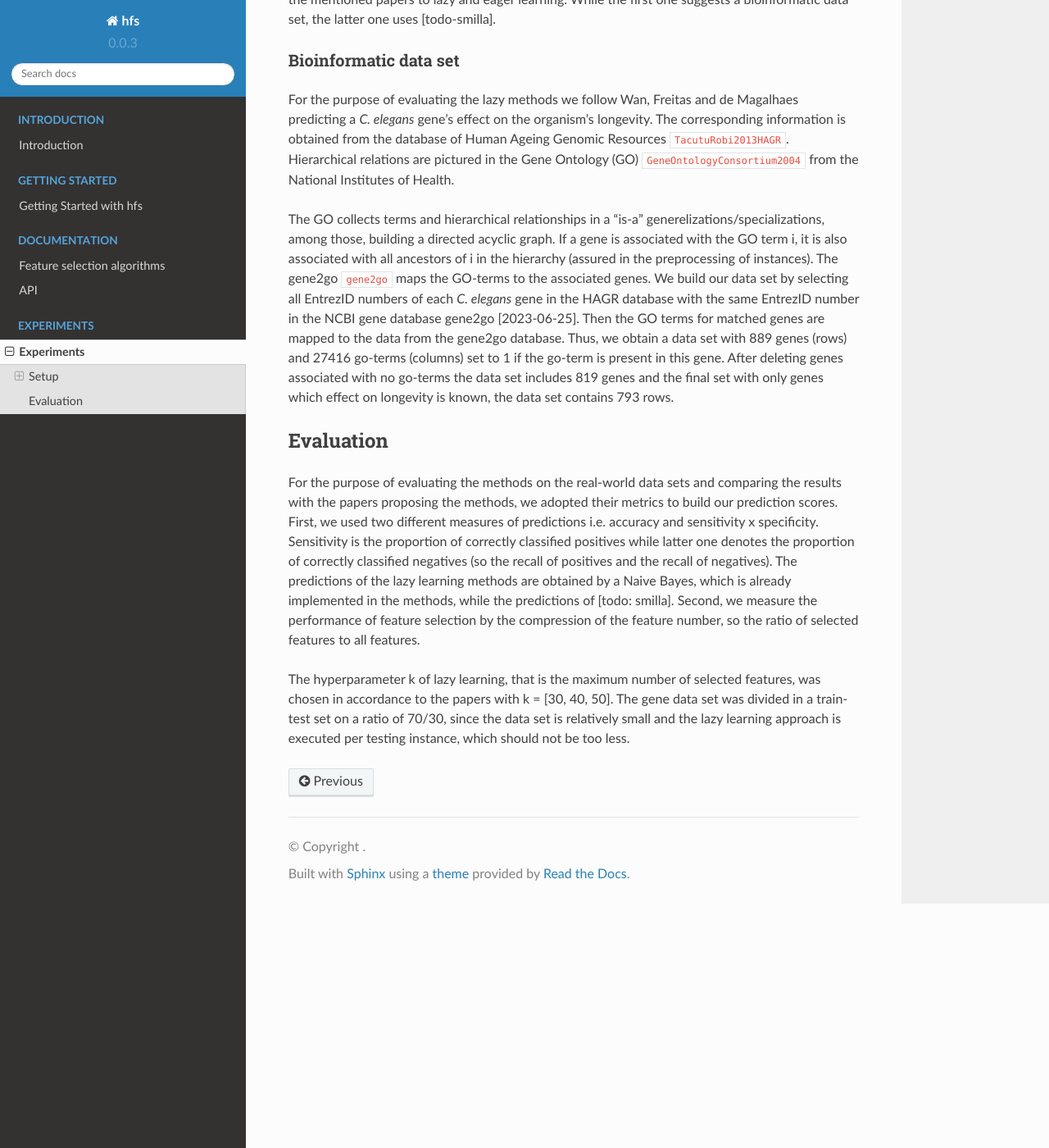
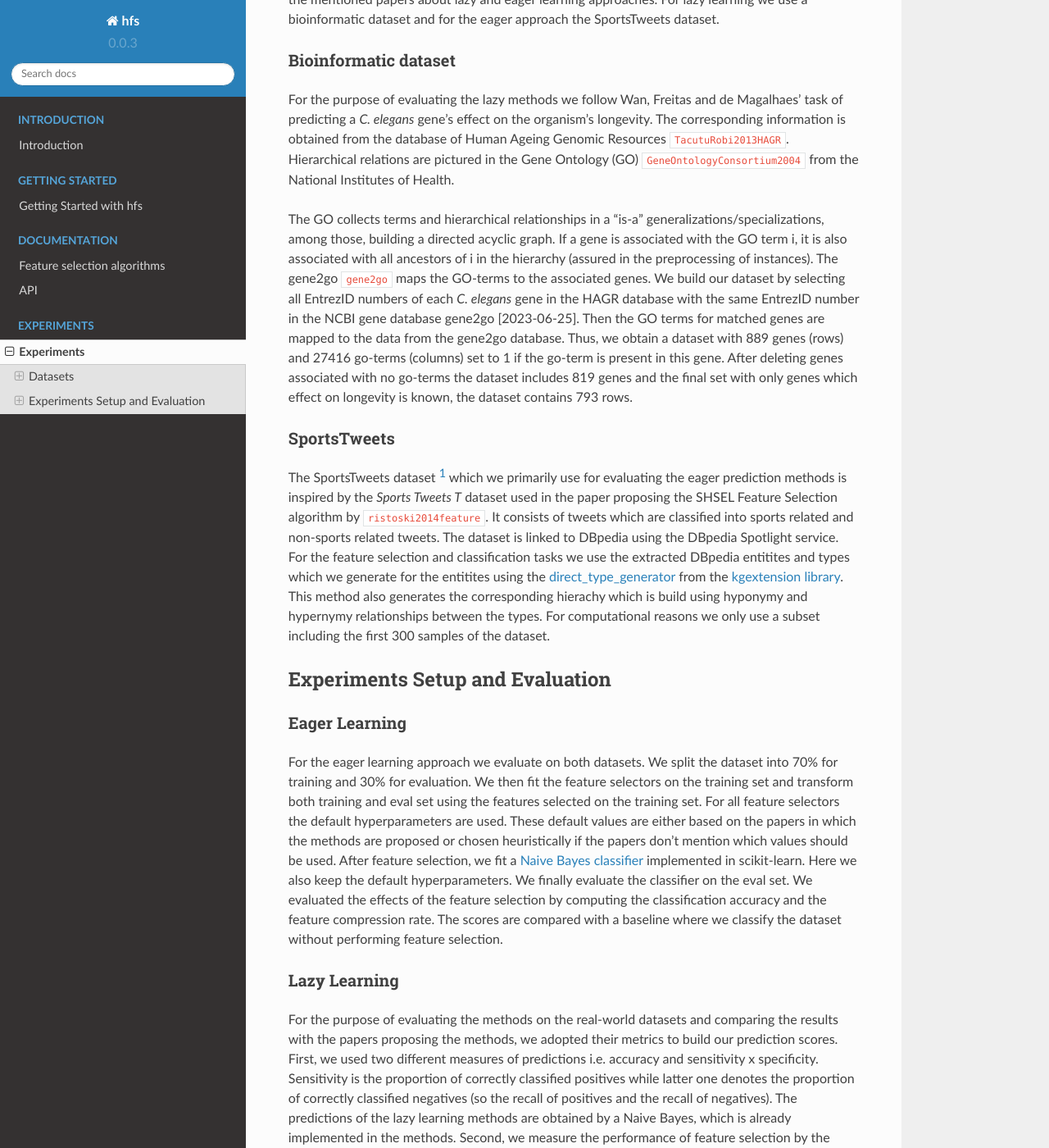
Before and after one commit to sm1lla/hfs, a Sphinx documentation site: the page built from doc/experiments/index.rst, in a window 1280 px wide and 1400 px high, scrolled down 348 px. Shown: the whole window at 82% size. Built offline with Sphinx 7.4.7 and the Read the Docs theme 2.0.0, drawn with Linux system fonts in a browser that asks for light colours; formulas are drawn with MathJax 3; pages that are not in the unit, such as notebooks, are missing from menus; cross-references to code outside the pages are shown as plain code; some of the changed text lies outside the part shown.

Commit message:
docs - eager learning experiments setutp + dataset

```diff
--- a/doc/algorithms/tan.rst
+++ b/doc/algorithms/tan.rst
@@ -15,4 +15,4 @@ An edge :math:`e=(f_h, f_g)` becomes unavailable if there is already an edge :ma
 such that either :math:`f_i` or :math:`f_j` is an ancestor or descedant as a member of :math:`e` that has the same value.
 The UDAG is then turned in an MST by selecting any node as root node and marking the direction of all edges from it outwards to other vertices.
 Training and test set are then reduced to the features obtained with the MST and fed into a lazy TAN model.
-In contrast to their paper we give the obtained data sets to a customer estimator, which is per default a naive bayes.
+In contrast to their paper we give the obtained datasets to a customer estimator, which is per default a naive bayes.
--- a/doc/experiments/evaluation.rst
+++ /dev/null
@@ -1,11 +0,0 @@
-Evaluation
-##########
-
-For the purpose of evaluating the methods on the real-world data sets and comparing the results with the papers proposing the methods, we adopted their metrics to build our prediction scores.
-First, we used two different measures of predictions i.e. accuracy and sensitivity x specificity.
-Sensitivity is the proportion of correctly classified positives while latter one denotes the proportion of correctly classified negatives (so the recall of positives and the recall of negatives).
-The predictions of the lazy learning methods are obtained by a Naive Bayes, which is already implemented in the methods, while the predictions of [todo: smilla].
-Second, we measure the performance of feature selection by the compression of the feature number, so the ratio of selected features to all features.
-
-The hyperparameter k of lazy learning, that is the maximum number of selected features, was chosen in accordance to the papers with k = [30, 40, 50].
-The gene data set was divided in a train-test set on a ratio of 70/30, since the data set is relatively small and the lazy learning approach is executed per testing instance, which should not be too less.
--- a/doc/experiments/index.rst
+++ b/doc/experiments/index.rst
@@ -3,36 +3,66 @@ Experiments
 ###########
 
 In order to evaluate the implemented methods and compare them with each other we conducted a number of experiments.
-To allow further comparisons to the papers introducing the algorithms we focussed on following their set-up.
+To allow further comparisons to the papers introducing the algorithms we focused on following their set-up.
 
-Setup
-======
+Datasets
+=========
 
-For the purpose of evaluating the implemented methods we use two different data sets, following the mentioned papers to lazy and eager learning.
-While the first one suggests a bioinformatic data set, the latter one uses [todo-smilla].
+For the purpose of evaluating the implemented methods we use two different datasets, following the mentioned papers about lazy and eager learning approaches.
+For lazy learning we use a bioinformatic dataset and for the eager approach the SportsTweets dataset.
 
-Bioinformatic data set
+Bioinformatic dataset
 **********************
 
-For the purpose of evaluating the lazy methods we follow Wan, Freitas and de Magalhaes predicting a *C. elegans* gene’s effect on the organism’s longevity.
+For the purpose of evaluating the lazy methods we follow Wan, Freitas and de Magalhaes' task of predicting a *C. elegans* gene’s effect on the organism’s longevity.
 The corresponding information is obtained from the database of Human Ageing Genomic Resources :cite:p:`TacutuRobi2013HAGR`.
 Hierarchical relations are pictured in the Gene Ontology (GO) :cite:p:`GeneOntologyConsortium2004` from the National Institutes of Health.
 
-The GO collects terms and hierarchical relationships in a "is-a" generelizations/specializations, among those, building a directed acyclic graph.
+The GO collects terms and hierarchical relationships in a "is-a" generalizations/specializations, among those, building a directed acyclic graph.
 If a gene is associated with the GO term i, it is also associated with all ancestors of i in the hierarchy (assured in the preprocessing of instances).
 The gene2go :cite:p:`gene2go` maps the GO-terms to the associated genes.
-We build our data set by selecting all EntrezID numbers of each *C. elegans* gene in the HAGR database with the same EntrezID number in the NCBI gene database gene2go [2023-06-25].
-Then the GO terms for matched genes are mapped to the data from the gene2go database. Thus, we obtain a data set with 889 genes (rows) and 27416 go-terms (columns) set to 1 if the go-term is present in this gene.
-After deleting genes associated with no go-terms the data set includes 819 genes and the final set with only genes which effect on longevity is known, the data set contains 793 rows.
+We build our dataset by selecting all EntrezID numbers of each *C. elegans* gene in the HAGR database with the same EntrezID number in the NCBI gene database gene2go [2023-06-25].
+Then the GO terms for matched genes are mapped to the data from the gene2go database. Thus, we obtain a dataset with 889 genes (rows) and 27416 go-terms (columns) set to 1 if the go-term is present in this gene.
+After deleting genes associated with no go-terms the dataset includes 819 genes and the final set with only genes which effect on longevity is known, the dataset contains 793 rows.
 
-Evaluation
-==========
+SportsTweets
+************
 
-For the purpose of evaluating the methods on the real-world data sets and comparing the results with the papers proposing the methods, we adopted their metrics to build our prediction scores.
+The SportsTweets dataset [1]_ which we primarily use for evaluating the eager prediction methods is inspired by the *Sports Tweets T* dataset used
+in the paper proposing the SHSEL Feature Selection algorithm by :cite:authors:`ristoski2014feature`. It consists of tweets which are classified into
+sports related and non-sports related tweets. The dataset is linked to DBpedia using the
+DBpedia Spotlight service. For the feature selection and classification tasks we use the extracted DBpedia entitites and types which we generate
+for the entitites using the `direct_type_generator <https://kgextension.readthedocs.io/en/latest/source/usage_generators.html#direct-type-generator>`_
+from the `kgextension library <https://github.com/om-hb/kgextension>`_. This method also generates the corresponding hierachy which is
+build using hyponymy and hypernymy relationships between the types. For computational reasons we only use a subset including the first 300 samples
+of the dataset.
+
+
+Experiments Setup and Evaluation
+=================================
+
+Eager Learning
+***************
+For the eager learning approach we evaluate on both datasets. We split the dataset into 70% for training and 30% for evaluation.
+We then fit the feature selectors on the training set and transform both training and eval set using the features selected on
+the training set. For all feature selectors the default hyperparameters are used. These default values are either based on the
+papers in which the methods are proposed or chosen heuristically if the papers don't mention which values should be used.
+After feature selection, we fit a `Naive Bayes classifier <https://scikit-learn.org/stable/modules/generated/sklearn.naive_bayes.BernoulliNB.html>`_
+implemented in scikit-learn. Here we also keep the default hyperparameters. We finally evaluate the classifier on the eval set.
+We evaluated the effects of the feature selection by computing the classification accuracy and the feature compression rate. The
+scores are compared with a baseline where we classify the dataset without performing feature selection.
+
+
+Lazy Learning
+**************
+
+For the purpose of evaluating the methods on the real-world datasets and comparing the results with the papers proposing the methods, we adopted their metrics to build our prediction scores.
 First, we used two different measures of predictions i.e. accuracy and sensitivity x specificity.
 Sensitivity is the proportion of correctly classified positives while latter one denotes the proportion of correctly classified negatives (so the recall of positives and the recall of negatives).
-The predictions of the lazy learning methods are obtained by a Naive Bayes, which is already implemented in the methods, while the predictions of [todo: smilla].
+The predictions of the lazy learning methods are obtained by a Naive Bayes, which is already implemented in the methods.
 Second, we measure the performance of feature selection by the compression of the feature number, so the ratio of selected features to all features.
 
 The hyperparameter k of lazy learning, that is the maximum number of selected features, was chosen in accordance to the papers with k = [30, 40, 50].
-The gene data set was divided in a train-test set on a ratio of 70/30, since the data set is relatively small and the lazy learning approach is executed per testing instance, which should not be too less.
+The gene dataset was divided in a train-test set on a ratio of 70/30, since the dataset is relatively small and the lazy learning approach is executed per testing instance, which should not be too less.
+
+.. [1] Downloaded from https://data.dws.informatik.uni-mannheim.de/rmlod/LOD_ML_Datasets/data/datasets/SportTweets/ (2nd July 2023)
--- a/doc/experiments/results.rst
+++ /dev/null
@@ -1,4 +0,0 @@
-.. csv-table:: Table Title
-   :file: CSV file path and name
-   :widths: 30, 70
-   :header-rows: 1
--- a/doc/introduction.rst
+++ b/doc/introduction.rst
@@ -16,7 +16,7 @@ More information about the ontology can be found in :cite:t:`go`.
 
 While there are implementations of hierarchical classification methods, for example in the Hiclass library by :cite:authors:`Hiclass`,
 there are not many implementations of feature selection methods that deal with hierarchical structures. Some hierarchical
-methods are implemented in the kgextension library [1]_, however it does not include an extensive collection.
+methods are implemented in the `kgextension library <https://github.com/om-hb/kgextension> [1]_, however it does not include an extensive collection.
 Most methods assume flat feature spaces without hierarchical dependencies. But as redundancy and relevance of features
 can be obtained out of hierarchical information more precise :cite:p:`wanbook`, hierarchical feature selection aims at
 adding more information to improve the step of selection.
```
Also changed, not shown: doc/experiments/setup.rst (deleted, +0 -19 lines), doc/experiments/discussion.rst (deleted).
